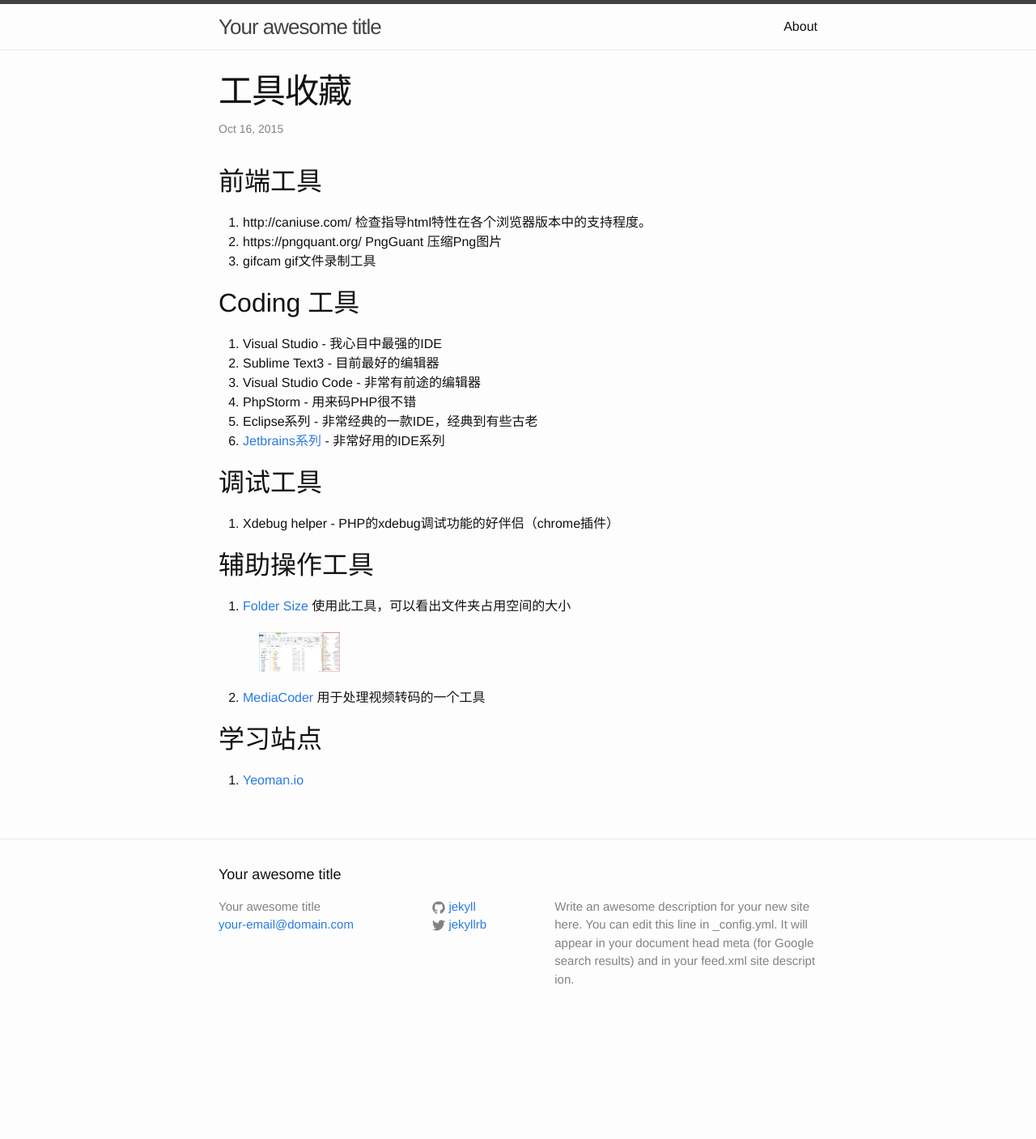
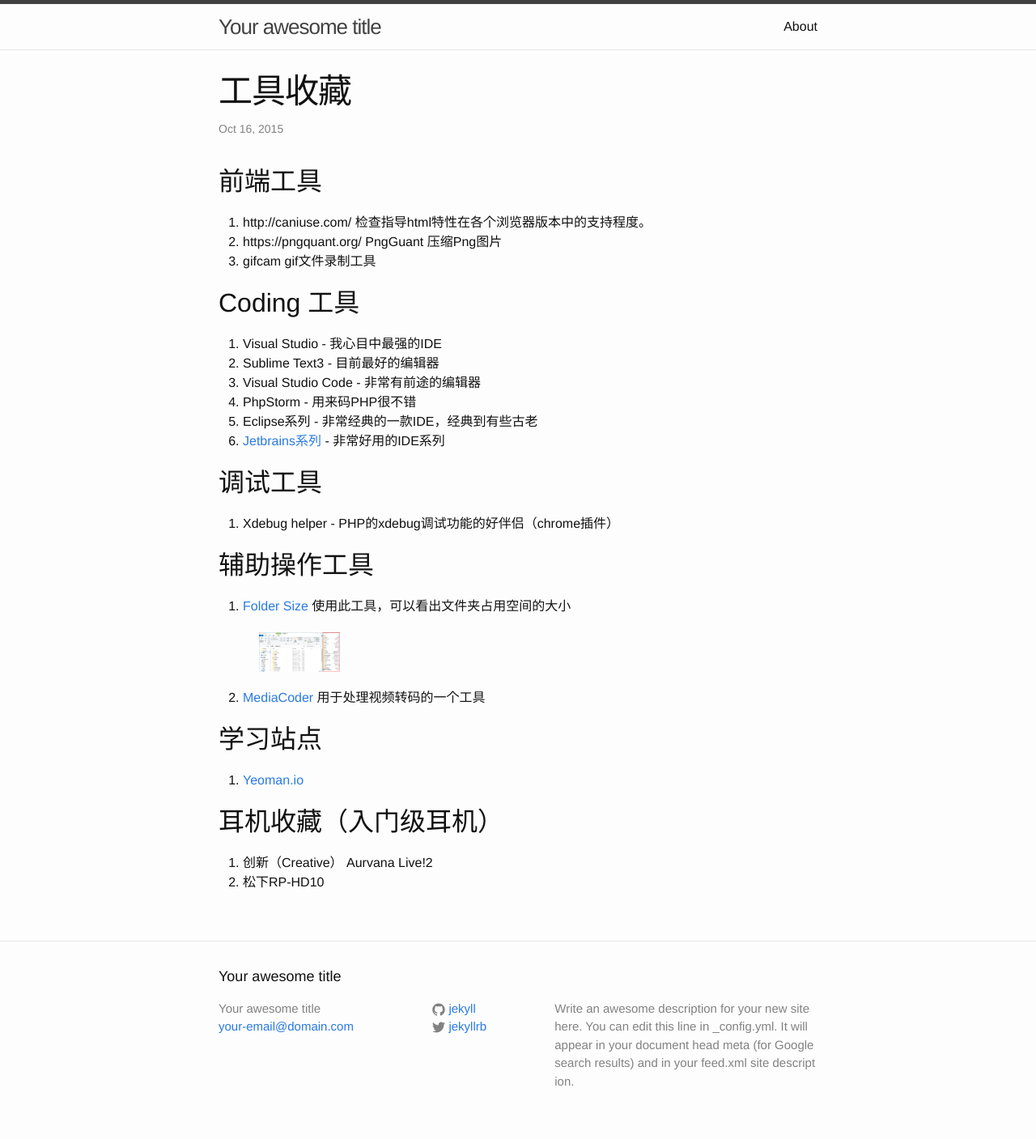
Before and after one commit to zjruan/zjruan.github.io, a Jekyll site: the page built from _posts/2015-10-23-工具收藏.md, in a window 1280 px wide. Shown: the whole page at 81% size. Built offline with Jekyll 4.4.1, drawn with Linux system fonts in a browser that asks for light colours; Markdown is read by kramdown in place of the engine named in the settings; comment, search, counter and statistics services are not loaded; before the commit the page ends 1281 px from its top, so only the background shows below that.

Commit message:
添加新类

```diff
--- a/_posts/2015-10-23-工具收藏.md
+++ b/_posts/2015-10-23-工具收藏.md
@@ -36,3 +36,8 @@
 ## 学习站点
 
 1. [Yeoman.io](http://yeoman.io)
+
+## 耳机收藏（入门级耳机）
+
+1. 创新（Creative） Aurvana Live!2
+2. 松下RP-HD10
```
